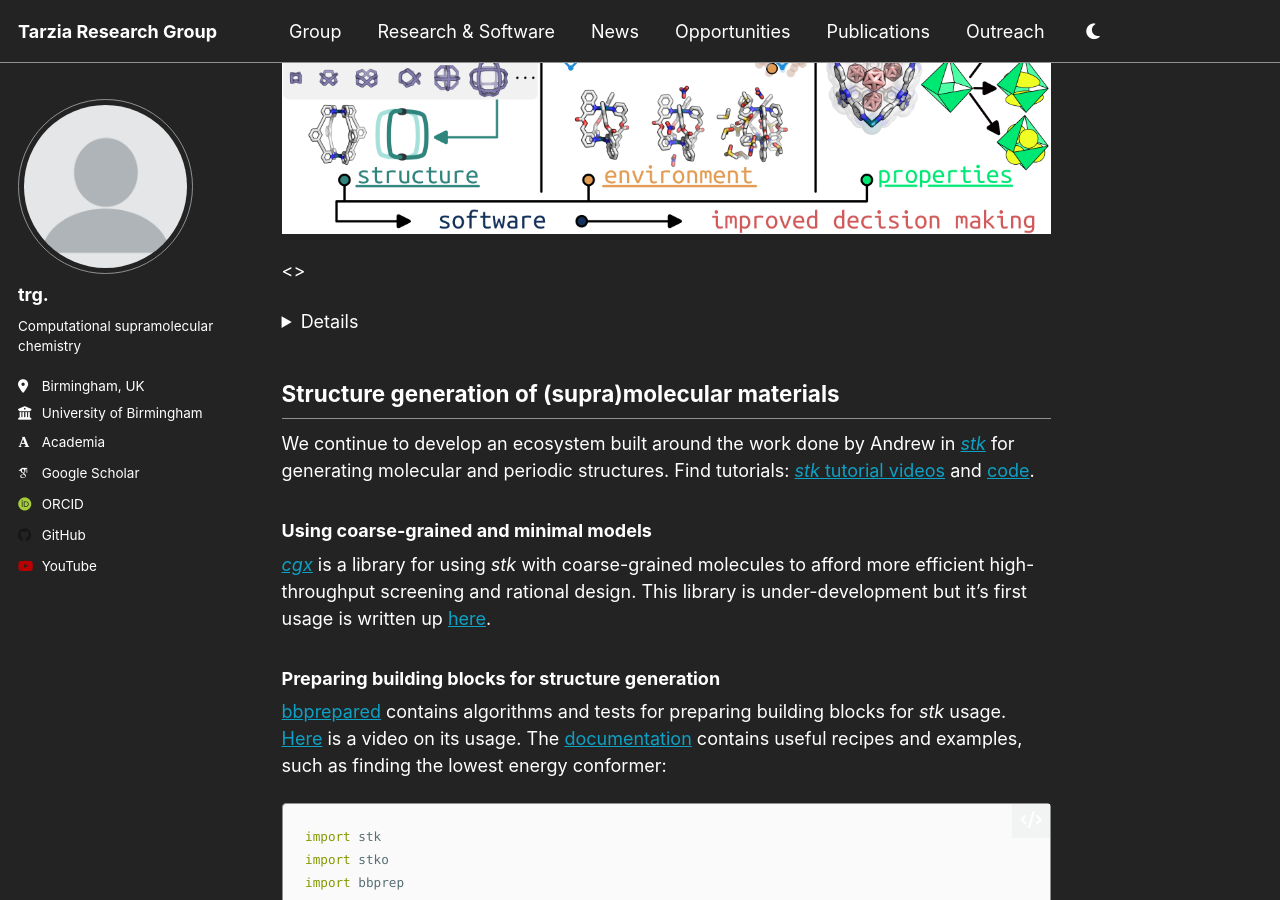
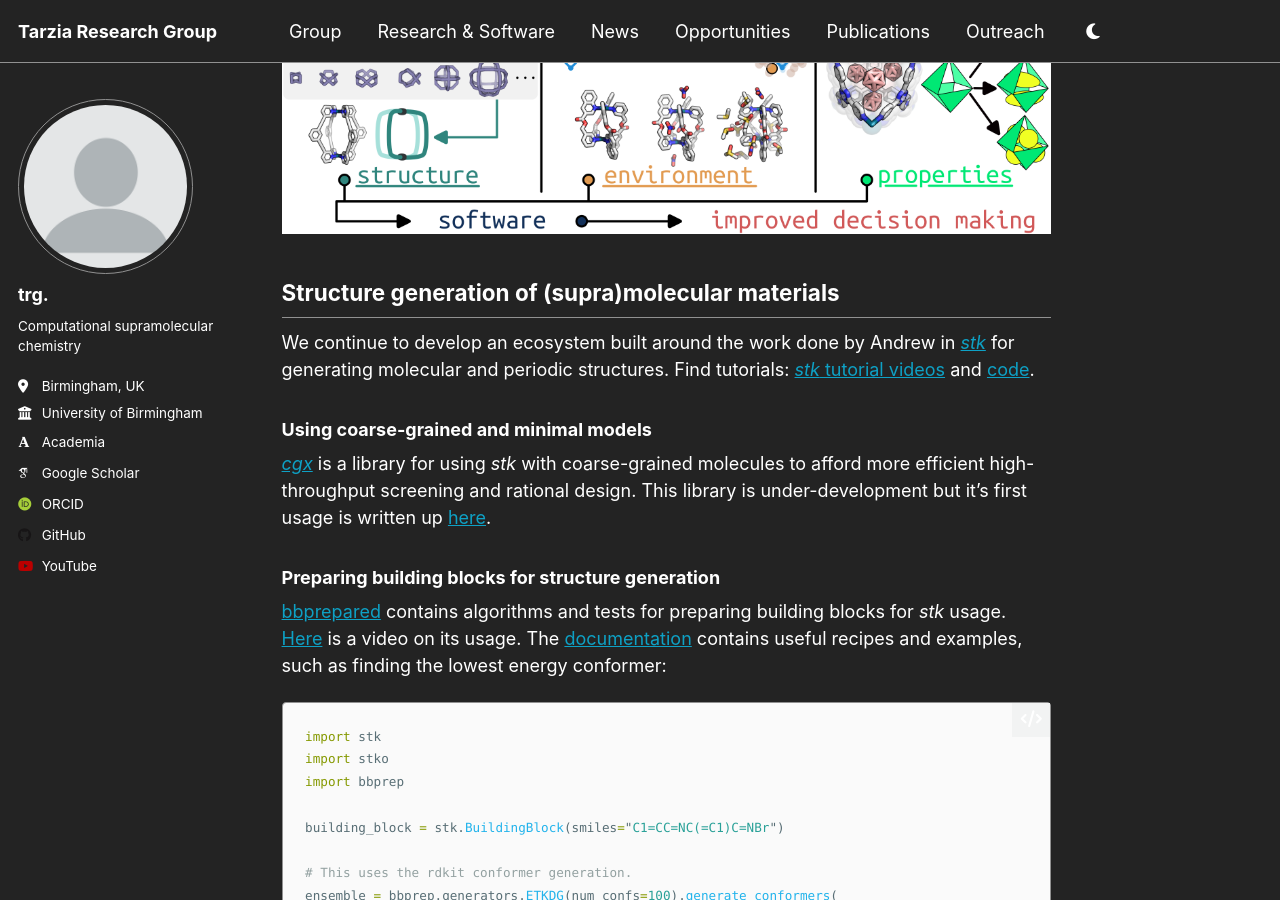
Before and after one commit to TarziaResearchGroup/TarziaResearchGroup.github.io, a Jekyll site: the page built from _pages/research.md, in a window 1280 px wide and 900 px high, scrolled down 524 px. Built offline with Jekyll 4.4.1, drawn with Linux system fonts in a browser that asks for light colours; some web fonts are replaced; a script that is not in the unit is left out.

Commit message:
Update research.md

```diff
--- a/_pages/research.md
+++ b/_pages/research.md
@@ -16,15 +16,6 @@ A significant part of this is the development of new software ecosystems that ar
 
 ![Components in molecular materials design](/assets/research_schematic_aprofuob_1.png)
 
-
-<> <details>
-<>   <summary>
-<>      <p style="font-size:20px; display:inline">Structure generation of (supra)molecular materials</p>
-<>   </summary>
-<>   <p>
-<>      We continue to develop an ecosystem built around the work done by Andrew in <a href="https://github.com/lukasturcani/stk"><> <i>stk</i></a> for generating molecular and periodic structures. Find tutorials: <a href="https://www.youtube.com/watch?v=mPr9D7nCQ84&list=PLIWYdPQ9hLzVngMF8NOkiApMtgc_ZwZgO"><i>stk</i> tutorial videos</a> and <a href="https://github.com/andrewtarzia/stk-examples">code</a>.
-<>   </p>
-<> </details>
 
 ## Structure generation of (supra)molecular materials
 
```
